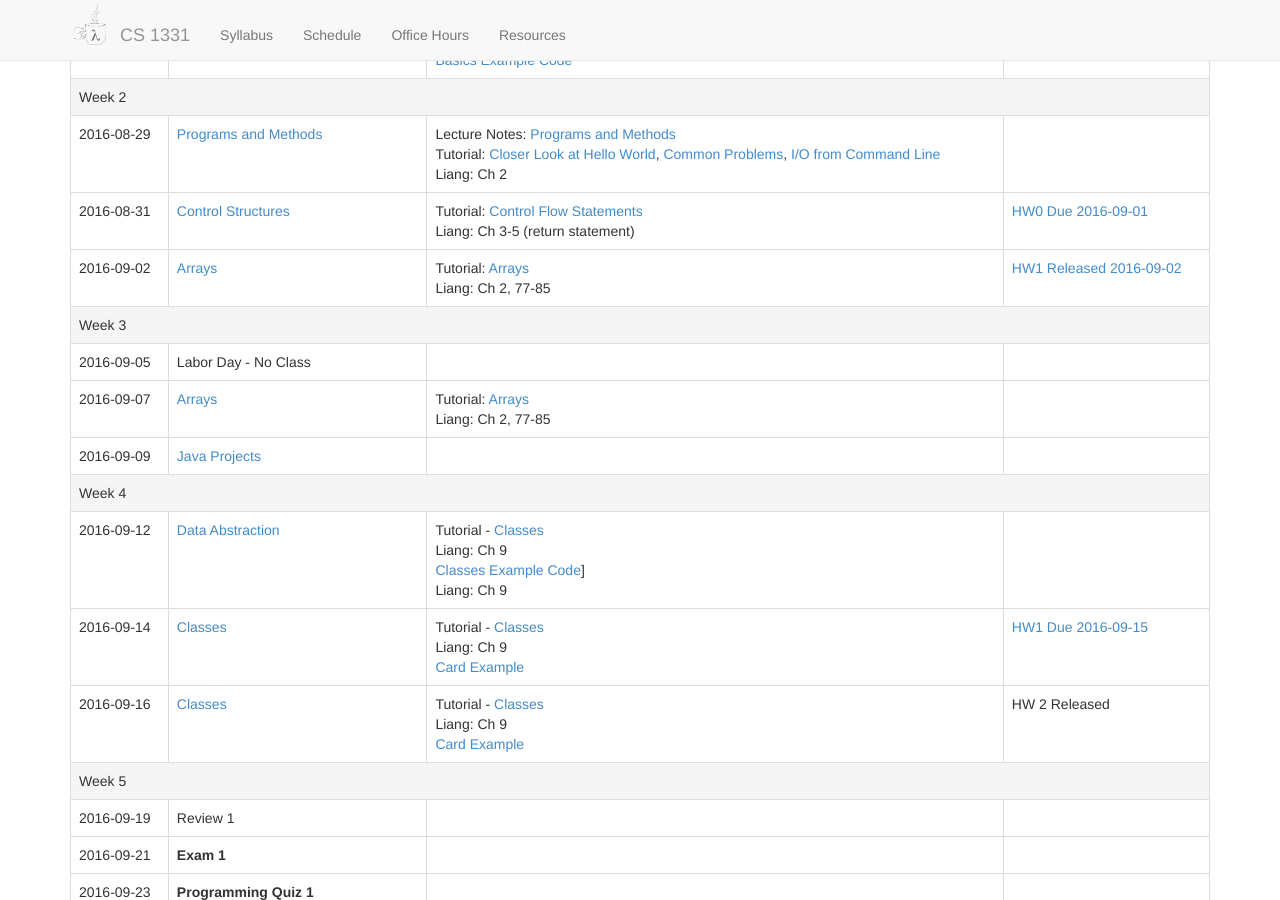
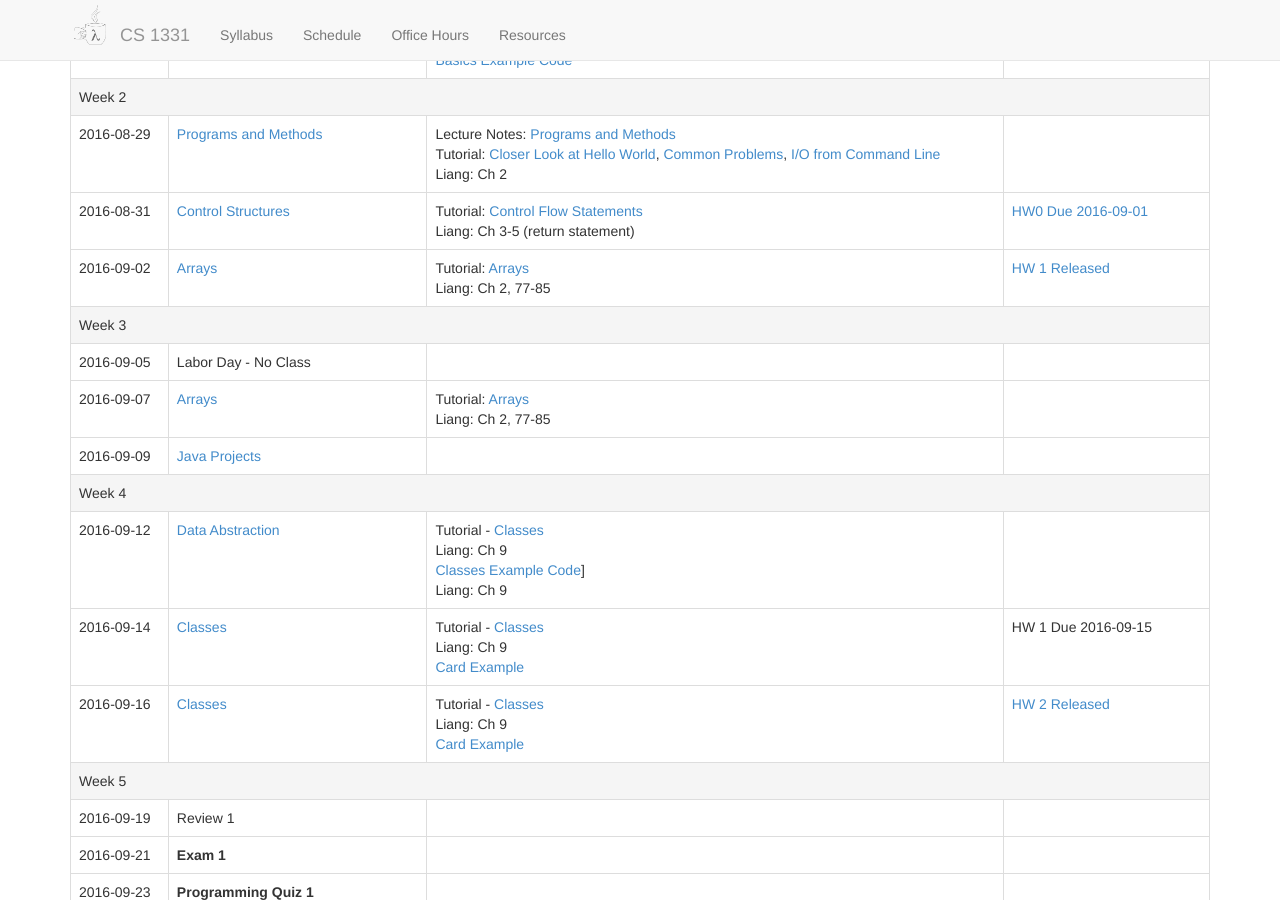
Before and after one commit to cs1331/cs1331.github.io.old, a Jekyll site: the page built from fall2016.html, in a window 1280 px wide and 900 px high, scrolled down 1037 px. Built offline with Jekyll 4.4.1, drawn with Linux system fonts in a browser that asks for light colours; nearby versions of some CDN libraries.

Commit message:
Add links to HW 1

```diff
--- a/fall2016.html
+++ b/fall2016.html
@@ -178,7 +178,7 @@
       </td>
       <td>
 
-        <a href="fall2016/hw1/hw1.html">HW1 Released 2016-09-02</a>
+        <a href="fall2016/hw1/hw1.html">HW 1 Released</a>
       </td>
     </tr>
 
@@ -273,7 +273,7 @@
       </td>
       <td>
 
-        <a href="fall2016/hw1/hw1.html">HW1 Due 2016-09-15</a>
+        HW 1 Due 2016-09-15
       </td>
     </tr>
 
@@ -292,7 +292,7 @@
       </td>
       <td>
 
-        HW 2 Released
+        <a href="fall2016/hw2/hw2.html">HW 2 Released</a>
       </td>
     </tr>
 
```
Also changed, not shown: 1 other file.
